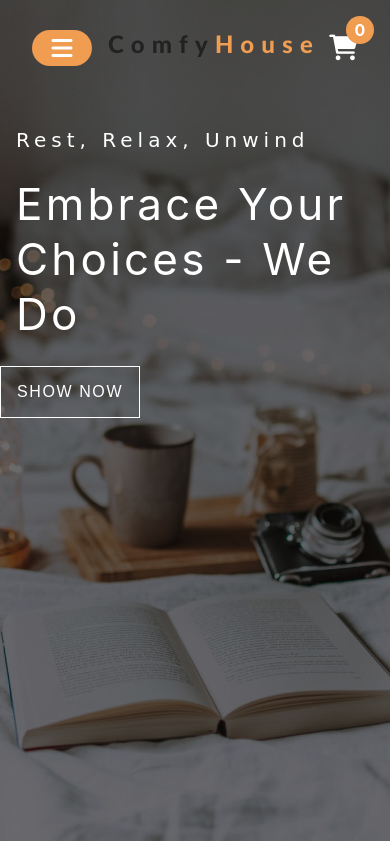
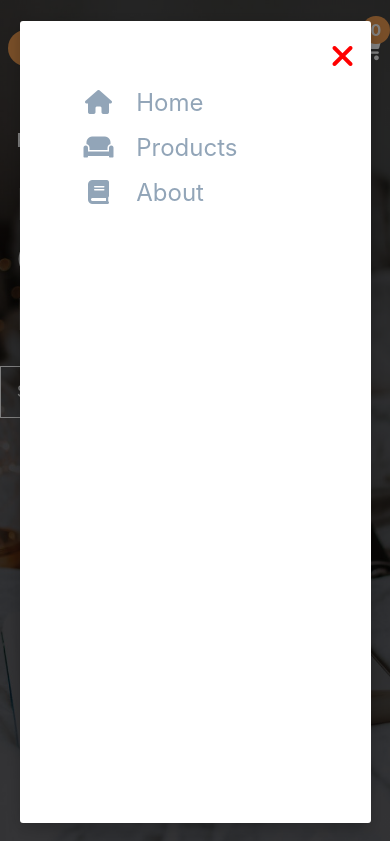
Before and after one commit to koualil/E-commerce-JS, a plain HTML site: page index.html in a window 390 px wide. Both pictures are taken after a click on the button 62 px from the left and 48 px from the top of the page. Shown: the top 841 px of the page. Drawn offline with Linux system fonts and the light colour scheme.

Commit message:
name change

```diff
--- a/cart.js
+++ b/cart.js
@@ -8,8 +8,9 @@ var  Cart = JSON.parse(localStorage.getItem("cart"));
 // get products
 class Products{
     async getProducts(){
+    const url=window.location.host;
         try{//
-             const result =await fetch("http://localhost:5500/products.json")
+             const result =await fetch(` http://${url}/products.json`)
              const data = await result.json();
              let products = data.items.map(data=>{
                                     const {title,Company,price} =data.fields;
@@ -240,7 +241,8 @@ class Products{
                 while(parent.firstChild) {
                     parent.removeChild(parent.firstChild);
                 }
-                    product = Cart.filter(item=>item.title.indexOf(e.target.value.trim())>-1);
+                const value= e.target.value.toLowerCase()
+                    product = Cart.filter(item=>item.title.indexOf(value.trim())>-1);
                     this.displayCart(product);
                     this.getBagButton('.banner-btn1');
 
@@ -271,8 +273,9 @@ class Products{
                         <h1>${product.title}</h1>
                         <h3>${product.Company}</h3>
                         <h4 class=''>$ ${product.price}</h4>
+                        <p style="color: var(--clr-grey-5);">Cloud bread VHS hell of banjo bicycle rights jianbing umami mumblecore etsy 8-bit pok pok +1 wolf. Vexillologist yr dreamcatcher waistcoat, authentic chillwave trust fund. Viral typewriter fingerstache pinterest pork belly narwhal. Schlitz venmo everyday carry kitsch pitchfork chillwave iPhone taiyaki trust fund hashtag kinfolk microdosing gochujang live-edge</p>
+                        <hr/><br>
                         <button class="btnBuy banner-btn12" data-id=${product.id}>add cart</button>
-                        <p>description</p>
                         </div>`;
         }
 
--- a/index.html
+++ b/index.html
@@ -7,6 +7,7 @@
   <meta name="viewport" content="width=device-width, initial-scale=1.0">
   <title> home</title>
   <link rel="stylesheet" href="main.css">
+  <link rel="stylesheet" href="./responsive.css">
   <link rel="stylesheet" href="./modal/modal.css">
 
   <link rel="stylesheet" href="https://cdnjs.cloudflare.com/ajax/libs/font-awesome/6.0.0/css/all.css" integrity="sha512-E+53kXnJyuZFSz75xSmTfCpUNj3gp9Bd80TeQQMTPJTVWDRHPOpEYczGwWtsZXvaiz27cqvhdH8U+g/NMYua3A==" crossorigin="anonymous" referrerpolicy="no-referrer" />
@@ -17,6 +18,35 @@
             <button class="toggle-nav">
                 <i class="fas fa-bars"></i>
               </button>
+              <div class="sidebar-overlay">
+                <aside class="sidebar">
+                  <!-- close -->
+                  <button class="sidebar-close">
+                    <i class="fas fa-times"></i>
+                  </button>
+                  <!-- links -->
+                  <ul class="sidebar-links">
+                    <li>
+                      <a href="./index.html" class="sidebar-link">
+                        <i class="fas fa-home fa-fw"></i>
+                        home
+                      </a>
+                    </li>
+                    <li>
+                      <a href="./products/products.html" class="sidebar-link">
+                        <i class="fas fa-couch fa-fw"></i>
+                        products
+                      </a>
+                    </li>
+                    <li>
+                      <a href="#" class="sidebar-link">
+                        <i class="fas fa-book fa-fw"></i>
+                        about
+                      </a>
+                    </li>
+                  </ul>
+                </aside>
+              </div>
             <ul class="list">
                 <li>home</li>
                 <li><a href="./products/products.html">products</a></li>
@@ -58,13 +88,18 @@
         <section class="cart section_center">
             <!-- js -->
         </section>
-        <a class="centreDiv" href="./products/products.html">
-            <button class="banner-btn11" style="background: var(--primaryColor) ; margin:3rem 0;">all products</button>
-        </a>
+        <div class="centreDiv">
+            <button class="banner-btn11" style="background: var(--primaryColor) ; margin:3rem 0;">
+                <a class="" href="./products/products.html">
+                all products</a></button>
+
+        </div>
+
 
     </div>
 
  <script   src="./modal/modal.js"></script>
  <script type="module" src="./app.js"></script>
+ <script src="./responsive.js"></script>
 </body>
 </html>
--- a/main.css
+++ b/main.css
@@ -14,6 +14,13 @@
   --clr-grey-5 : hsl(210, 21.1%, 64.7%);
   --clr-primary-5 : #f09d51;
   --clr-grey-10:hsl(205.7, 33.3%, 95.9%);
+  --transition: all 0.3s linear;
+    --spacing: 0.1rem;
+    --radius: 0.25rem;
+    --light-shadow: 0 5px 15px rgba(0, 0, 0, 0.1);
+    --dark-shadow: 0 5px 15px rgba(0, 0, 0, 0.2);
+    --max-width: 1170px;
+    --fixed-width: 620px;
 }
 * {
   margin: 0;
@@ -320,10 +327,10 @@ img.imgHover:hover{
   cursor: pointer;
   transition: var(--transition);
 }
-.flexResponsive {
+/* .flexResponsive {
   display: flex;
   justify-content: space-between;
-}
+} */
 /*css for mobile  */
 
 @media screen and (max-width: 766px){
@@ -360,6 +367,7 @@ img.imgHover:hover{
 .toggle-nav{
   display: flex;
 }
+
 }
 
 /*  */
@@ -373,3 +381,17 @@ img.imgHover:hover{
       padding: 0.4rem;
   }
 }
+
+@media screen and (max-width: 570px){
+  .flexResponsive {
+    display: flex;
+    justify-content: space-between;
+}
+.navbar{
+  padding: .5rem;
+}
+
+.cercle{
+  right: 0
+  ;
+}}
--- a/product/product.js
+++ b/product/product.js
@@ -13,4 +13,4 @@ ui.getBagButton('.btnBuy');
 ui.setupApp(LocalStorage.getAllCart(),'.banner-btn12');
 
 
-document.querySelector(".textProduct").innerText = `home / ${product.title}`;
+document.querySelector(".textPro").innerText = ` ${product.title}`;
--- /dev/null
+++ b/responsive.css
@@ -0,0 +1,56 @@
+.sidebar-overlay {
+    position: fixed;
+    top: 0;
+    left: 0;
+    width: 100%;
+    height: 100%;
+    display: grid;
+    place-items: center;
+    z-index: -1;
+    transition: var(--transition);
+    opacity: 0;
+    background: rgba(0, 0, 0, 0.5);
+}
+.sidebar{
+    width: 90vw;
+    height: 95vh;
+    max-width: var(--fixed-width);
+    background:white;
+    border-radius:3px;
+    box-shadow: var(--dark-shadow);
+    position: relative;
+    padding: 4rem;
+    transform: scale(0);
+}
+.sidebar-overlay.shoW {
+    opacity: 1;
+    z-index: 100;
+  }
+  .shoW .sidebar {
+    transform: scale(1);
+  }
+
+
+  .sidebar-close {
+    font-size: 2rem;
+    background: transparent;
+    border-color: transparent;
+    color: red;
+    position: absolute;
+    top: 1rem;
+    right: 1rem;
+    cursor: pointer;
+  }
+  .sidebar-link {
+    font-size: 1.5rem;
+    text-transform: capitalize;
+    color: var(--clr-grey-1);
+  }
+  .sidebar-link i {
+    color: var(--clr-grey-5);
+    margin-right: 1rem;
+    margin-bottom: 1rem;
+  }
+.sidebar-links a{
+    color: var(--clr-grey-5);
+}
--- /dev/null
+++ b/responsive.js
@@ -0,0 +1,14 @@
+const toggle = document.querySelector(".toggle-nav");
+const sidebar = document.querySelector(".sidebar-overlay");
+const close = document.querySelector(".sidebar-close");
+const sidebarContainer = document.querySelector(".sidebar");
+
+toggle.addEventListener("click",()=>{
+    sidebar.classList.add("shoW")
+    sidebarContainer.classList.add("shoW")
+
+})
+close.addEventListener("click",()=>{
+    sidebar.classList.remove("shoW");
+    sidebarContainer.classList.remove("shoW");
+})
```
Also changed, not shown: product/product.css (+14 -0 lines), product/product.html (+35 -2 lines), products/products.css (+18 -4 lines), products/products.html (+37 -2 lines).
